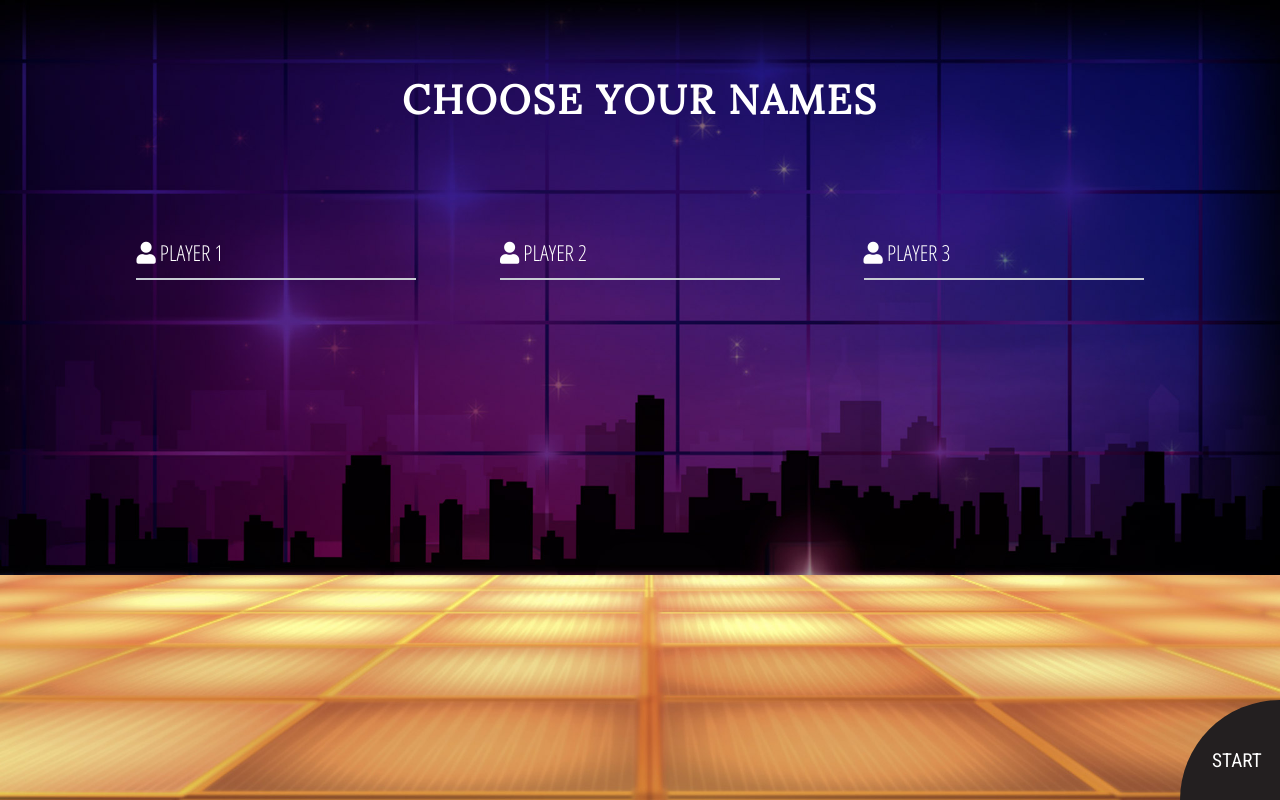
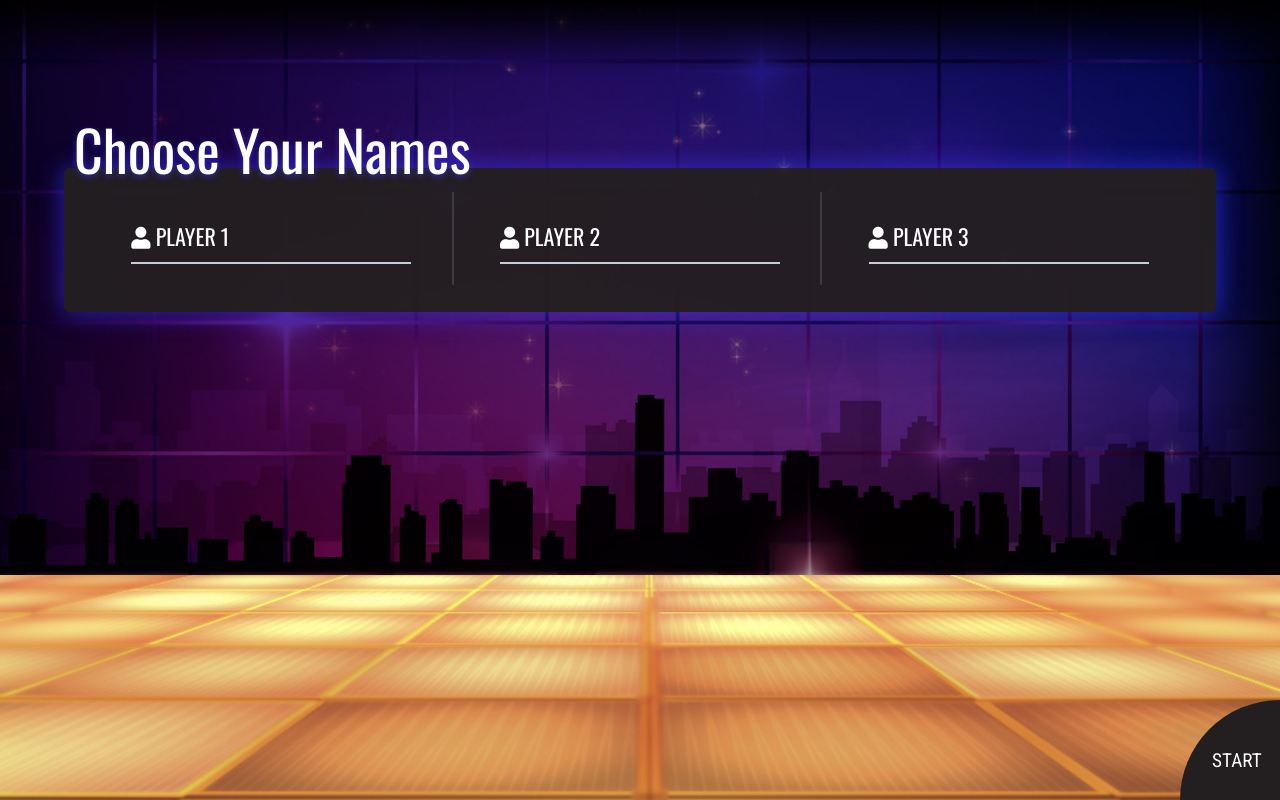
Before and after one commit to MRKrog/Jeopardy_GameTime, a website built with webpack: page index.html in a window 1280 px wide. Built offline with nearby package versions, Linux system fonts and the light colour scheme.

Commit message:
gave some style to the player input styles

```diff
--- a/src/css/base.css
+++ b/src/css/base.css
@@ -13,6 +13,7 @@ font-family: 'Roboto Condensed', sans-serif;
 
 @import url('https://fonts.googleapis.com/css?family=Lora|Roboto+Condensed|Roboto:400,700');
 @import url('https://fonts.googleapis.com/css?family=Open+Sans+Condensed:300,700');
+@import url('https://fonts.googleapis.com/css?family=Oswald:200,400,700');
 
 * {
   box-sizing: border-box;
@@ -42,19 +43,38 @@ body {
 
 /* #region player input section */
 
+.game-container {
+  padding: 3em 0 0 0;
+  width: 100%;
+}
+
 .game-title {
-  padding: 5em;
-  margin: 0;
+  margin: auto;
   text-align: center;
+  max-width: 1200px;
+  width: 90%;
+  padding-top: 7em;
+  position: relative;
+  bottom: -9px;
+  left: 10px;
+  text-shadow: 0px 2px 6px rgba(54, 55, 255, .6);
 }
 
 .game-title h1 {
-  font-family: 'Open Sans Condensed', sans-serif;
+  position: relative;
   color: #fff;
-  font-size: 2.5em;
-  letter-spacing: 0.05em;
-  text-transform: uppercase;
-  font-weight: bold;
+  font-size: 3.5em;
+  margin: 0;
+  text-align: center;
+  line-height: 1;
+  text-align: left;
+  font-family: 'Oswald', sans-serif;
+  font-weight: 400;
+}
+
+.game-title h1::after{
+  content:"";
+  position: absolute;
 }
 
 /* #endregion player input section */
@@ -64,9 +84,12 @@ body {
 
 .form-selection {
   margin: auto;
-  padding: 2em 2em;
-  width: 100%;
+  padding: 3em 0em;
+  width: 90%;
+  border-radius: 5px;
   max-width: 1200px;
+  background: rgba(35, 31, 32, .95);
+  box-shadow: 0px 1px 25px 1px rgba(54, 55, 255, .6);
 }
 
 .form-selection form {
@@ -78,30 +101,25 @@ body {
   padding: 0;
   margin: 0;
   display: flex;
+  position: relative;
   border: none;
   width:28%;
 }
 
-/* .form-selection label {
-  color: #fff;
-  font-family: 'Roboto', sans-serif;
-  font-weight: 100;
-  padding-bottom: .5em;
-  font-size: .8em;
+.form-selection fieldset::before {
+  content: "";
+  position: absolute;
+  background: #3c3c3c;
+  width: 2px;
+  height: 93px;
+  right: -21px;
+  bottom: -21px;
+  border-radius: 2px;
 }
 
-
-.form-selection input {
-  font-family: 'Open Sans Condensed', sans-serif;
-  line-height: 1.5;
-  padding: 5px;
-  border-radius: 2px;
-  border: none;
-  box-shadow: 0px 1px 3px 2px rgba(0, 0, 0, .3);
-  background: rgba(255, 255, 255, .9);
-  outline:none;
-  width: 100%;
-} */
+.form-selection fieldset:last-child::before {
+  display: none;
+}
 
 .player-input {
   position: relative;
@@ -112,18 +130,17 @@ body {
 }
 
 span.label {
-  font-family: 'Roboto', sans-serif;
   font-size: .8em;
   position: absolute;
   top: 8px;
   left: 0;
   font-size: 22px;
   color: #fff;
-  font-weight: 500;
+  font-weight: 400;
   transform-origin: 0 0;
   transition: all .2s ease;
   text-transform: uppercase;
-  font-family: 'Open Sans Condensed', sans-serif;
+  font-family: 'Oswald', sans-serif;
 }
 .border {
   position: absolute;
@@ -166,6 +183,7 @@ input:focus {
   background: none;
   outline: none;
   font-size: 26px;
+  color: #0d67de;
 }
 
 input:focus + span {
@@ -212,6 +230,10 @@ footer {
   padding: 0 3%;
   text-align: center;
   color: #fff;
+}
+
+.player-info.active-player h3 {
+  font-weight: bold;
 }
 
 .player-info h3 {
@@ -280,24 +302,6 @@ footer {
 
 /* #region Jeporady Game Board Styles */
 
-.game-container {
-  padding: 3em 0 0 0;
-  width: 100%;
-}
-
-.game-title {}
-
-.game-title h1 {
-  color: #fff;
-  font-family: 'Lora', serif;
-  font-size: 2.5em;
-  letter-spacing: 0.05em;
-  margin: 0;
-  text-align: center;
-  line-height: 1;
-  text-transform: uppercase;
-}
-
 .question-container {
   display: flex;
   padding: 0em 3em 3em 3em;
@@ -361,7 +365,6 @@ footer {
 
 
 /* #endregion Jeporady Game Board Styles */
-
 
 
 /* #region Jeporady Game Board Answers */
```
